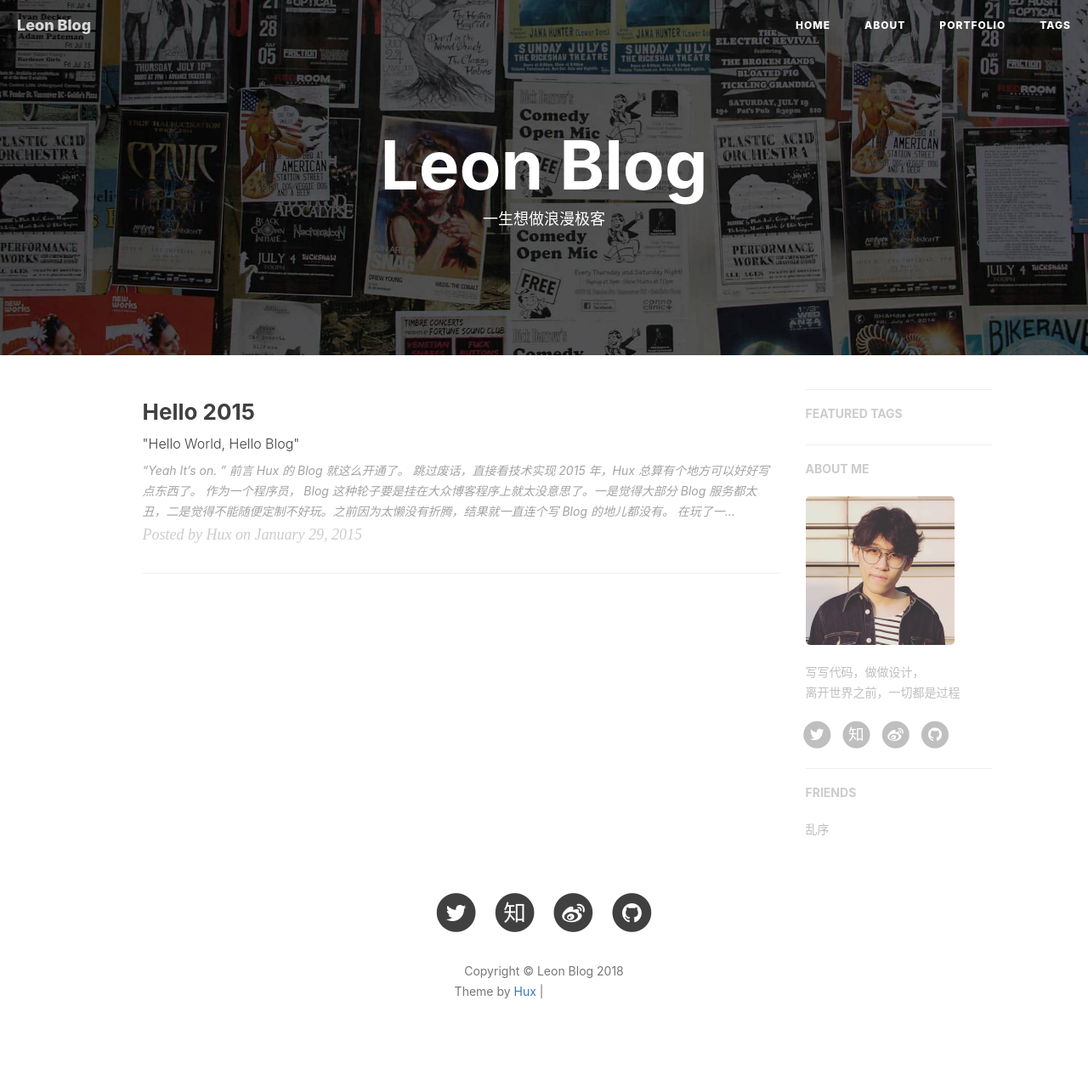
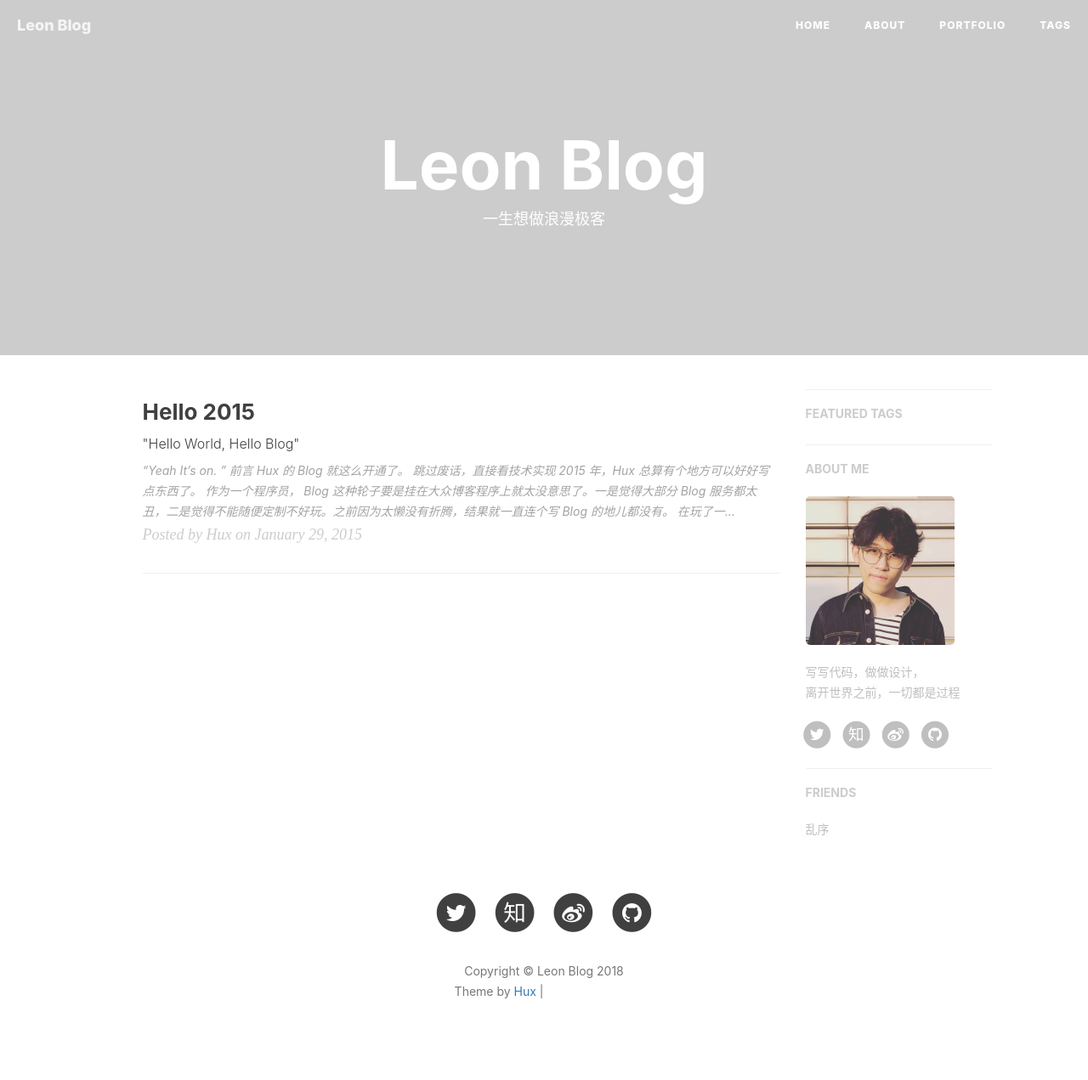
Before and after one commit to tfl435918939/blog, a Jekyll site: the page built from index.html, in a window 1280 px wide. Shown: the whole page at 85% size. Built offline with Jekyll 4.4.1, drawn with Linux system fonts in a browser that asks for light colours; nearby versions of some CDN libraries; the list of posts is cut into pages by our own code; comment, search, counter and statistics services are not loaded; grey boxes are pictures that could not be loaded.

Commit message:
Update _config.yml

```diff
--- a/_config.yml
+++ b/_config.yml
@@ -1,7 +1,7 @@
 # Site settings
 title: Leon Blog
 SEOTitle: 唐伏龙的博客 | Leon Blog
-header-img: /img/home-bg.jpg
+header-img: blog/img/home-bg.jpg
 email: 435918939@qq.com
 description: "关于前端与设计、黑客与画家 | 黄玄，Web & Mobile Lover，Software Engineer，UX Designer | 这里是 @Hux黄玄 的个人博客，与你一起发现更大的世界。"
 keyword: "黄玄, Hux黄玄, Hux, 鬼栈, huxpro, @huxpro, 黄玄的博客, Hux Blog, 博客, 个人网站, 互联网, Web, JavaScript, 前端, 设计"
```
